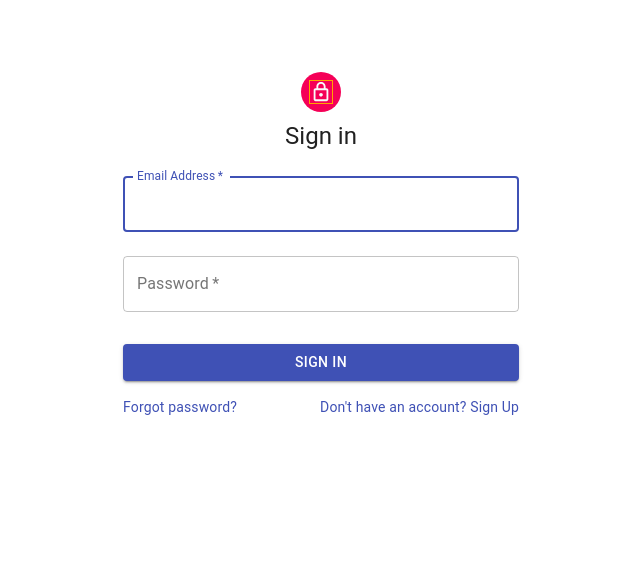
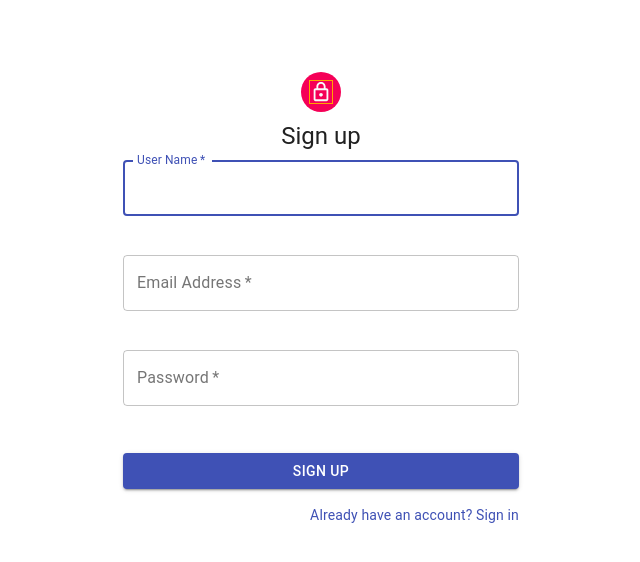
Before and after one commit to gsy/gmajor-frontend, a React app: page / in a window 1280 px wide. Shown: the top 562 px of the page, without its empty margins (319-959 px from the left). Built offline with nearby package versions, Linux system fonts and the light colour scheme.

Commit message:
add signup page

```diff
--- a/src/App.js
+++ b/src/App.js
@@ -3,6 +3,7 @@ import './App.css';
 import logo from './logo.svg';
 import MediaControlCard from './components/CardDemo'
 import LoginPage from './components/Login'
+import SignupPage from './components/Signup'
 
 class App extends Component {
 
@@ -16,7 +17,7 @@ class App extends Component {
   render() {
     return (
       <div>
-        <LoginPage />
+        <SignupPage />
       </div>
     )
   }
--- a/src/components/Login.jsx
+++ b/src/components/Login.jsx
@@ -1,5 +1,4 @@
 import React, { Component } from 'react';
-import PropTypes from 'prop-types';
 import { withStyles } from '@material-ui/core/styles';
 import Avatar from '@material-ui/core/Avatar';
 import Button from '@material-ui/core/Button';
--- /dev/null
+++ b/src/components/Signup.jsx
@@ -0,0 +1,179 @@
+import React, { Component } from 'react';
+import PropTypes from 'prop-types';
+import { withStyles } from '@material-ui/core/styles';
+import Avatar from '@material-ui/core/Avatar';
+import Button from '@material-ui/core/Button';
+import CssBaseline from '@material-ui/core/CssBaseline';
+import TextField from '@material-ui/core/TextField';
+import Link from '@material-ui/core/Link';
+import Grid from '@material-ui/core/Grid';
+import LockOutlinedIcon from '@material-ui/icons/LockOutlined';
+import Typography from '@material-ui/core/Typography';
+import { makeStyles } from '@material-ui/core/styles';
+import Container from '@material-ui/core/Container';
+
+
+const styles = theme => ({
+  '@global': {
+    body: {
+      backgroundColor: theme.palette.common.white,
+    },
+  },
+  paper: {
+    marginTop: theme.spacing(8),
+    display: 'flex',
+    flexDirection: 'column',
+    alignItems: 'center',
+  },
+  avatar: {
+    margin: theme.spacing(1),
+    backgroundColor: theme.palette.secondary.main,
+  },
+  form: {
+    width: '100%', // Fix IE 11 issue.
+    marginTop: theme.spacing(1),
+  },
+  submit: {
+    margin: theme.spacing(3, 0, 2),
+  },
+});
+
+
+class SignupPage extends Component {
+  constructor(props) {
+    super(props)
+    this.state = {
+      username: "",
+      email: "",
+      password: "",
+      touched: {
+        'username': false,
+        'email': false,
+        'password': false,
+      },
+      formValid: false
+    }
+  }
+
+  touch = (field) => {
+    var {touched} = this.state;
+    touched[field] = true
+    console.log("touched", touched)
+    /* this.setState({"touched": touched})*/
+  }
+
+  handleClick = () => {
+    console.log("handle click", this.state);
+    fetch('http://localhost:5000/users/' , {
+      method: "POST",
+      headers: {
+        'Content-type': 'application/json'
+      },
+      body: JSON.stringify(this.state)
+    })
+      .then((result) => result.json())
+      .catch((info) => console.log("register failed. info", info))
+  }
+
+  inputUsername = (e) => {
+    var {touched} = this.state
+    touched['username'] = true
+    this.setState({"username": e.target.value, "touched": touched})
+  }
+
+  inputEmail = (e) => {
+    var {touched} = this.state
+    touched['email'] = true
+    this.setState({"email": e.target.value, "touched": touched})
+  }
+
+  inputPassword = (e) => {
+    var {touched} = this.state
+    touched['password'] = true
+    this.setState({"password": e.target.value, "touched": touched})
+  }
+
+  render () {
+    const {classes} = this.props;
+    const {username, email, password, touched} = this.state;
+    return (
+      <Container component="main" maxWidth="xs">
+        <CssBaseline />
+        <div className={classes.paper}>
+          <Avatar className={classes.avatar}>
+            <LockOutlinedIcon />
+          </Avatar>
+          <Typography component="h1" variant="h5">
+            Sign up
+          </Typography>
+          <form className={classes.form} noValidate>
+            <Grid container spacing={2}>
+              <Grid item xs={12}>
+                <TextField
+                  autoComplete="username"
+                  name="userName"
+                  variant="outlined"
+                  required
+                  fullWidth
+                  id="userName"
+                  label="User Name"
+                  autoFocus
+                  onChange={this.inputUsername}
+                  error={touched["username"] && username === ""}
+                  helperText={(touched["username"] && username === "") ? 'username is required' : ' '}
+                />
+              </Grid>
+              <Grid item xs={12}>
+                <TextField
+                  variant="outlined"
+                  required
+                  fullWidth
+                  id="email"
+                  label="Email Address"
+                  name="email"
+                  autoComplete="email"
+                  error={touched["email"] && email === ""}
+                  helperText={(touched["email"] && email === "") ? 'email is required' : ' '}
+                  onChange={this.inputEmail}
+                />
+              </Grid>
+              <Grid item xs={12}>
+                <TextField
+                  variant="outlined"
+                  required
+                  fullWidth
+                  name="password"
+                  label="Password"
+                  type="password"
+                  id="password"
+                  autoComplete="current-password"
+                  onChange={this.inputPassword}
+                  error={touched["password"] && password === ""}
+                  helperText={(touched["password"] && password === "") ? 'password is required' : ' '}
+                />
+              </Grid>
+            </Grid>
+            <Button
+              fullWidth
+              variant="contained"
+              color="primary"
+              className={classes.submit}
+              onClick={this.handleClick}
+            >
+              Sign Up
+            </Button>
+            <Grid container justify="flex-end">
+              <Grid item>
+                <Link href="#" variant="body2">
+                  Already have an account? Sign in
+                </Link>
+              </Grid>
+            </Grid>
+          </form>
+        </div>
+      </Container>
+    );
+  }
+};
+
+export default withStyles(styles)(SignupPage);
```
